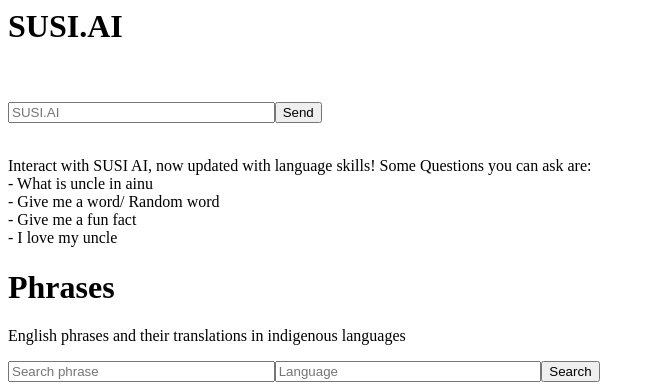
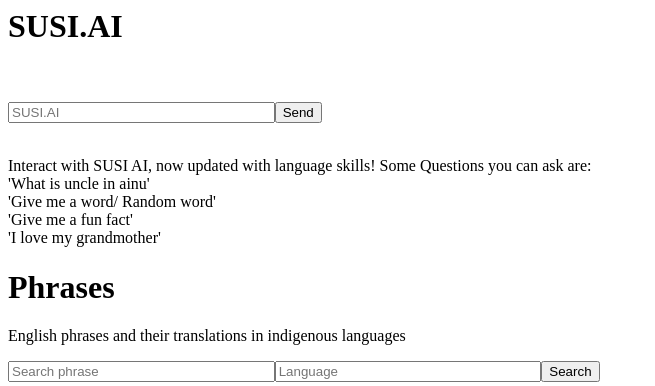
Before and after one commit to andwhyjaycee/andwhyjaycee, a Flask app: template templates/phrases.html in a window 1280 px wide. Shown: the top 386 px of the page, without its empty margins (0-655 px from the left). Run offline with Flask 2, Linux system fonts and the light colour scheme; the template is opened without the code that fills it, so the values that code supplies are empty.

Commit message:
tweak again lol

```diff
--- a/templates/phrases.html
+++ b/templates/phrases.html
@@ -36,10 +36,10 @@
       <br>
       <p id="susioutput">Interact with SUSI AI, now updated with language skills!
       Some Questions you can ask are:<br>
-      - What is uncle in ainu<br>
-      - Give me a word/ Random word<br>
-      - Give me a fun fact<br>
-      - I love my uncle<br>
+      'What is uncle in ainu'<br>
+      'Give me a word/ Random word'<br>
+      'Give me a fun fact'<br>
+      'I love my grandmother'<br>
       </p>
     </div>
 </div>
--- a/templates/why.html
+++ b/templates/why.html
@@ -83,7 +83,7 @@
     <p>Language is a vital tool in communicating thoughts and ideas. Moreover a language distinguishes the differences and also celebrates the uniqueness of cultures in a country or in a region or in a community. Each language has its own phrases, expressions and grammatical rules that provide a different point of view and understanding of the world around us. The language a person speaks also affects the way they think and process information.
 .</p>
 
-<p>Through language, people preserve their community’s history, customs and tradition, memory, unique mode of thinking, meaning and expression. When a language dies, a hell lot of information is lost from the world. The oral traditions of an entire culture are gone and with that, the songs, anecdotes, and historical occurrence that document an important piece of human history are also lost. As each language dies science in linguistics, anthropology, prehistory and psychology lose some diversity in data sources</p>
+<p>Through language, people preserve their community’s history, customs and tradition, memory, unique mode of thinking, meaning and expression. When a language dies, a hell lot of information is lost from the world. The oral traditions of an entire culture are gone and with that, the songs, anecdotes, and historical occurrence that document an important piece of human history are also lost. As each language dies science in linguistics, anthropology, prehistory and psychology lose some diversity in data sources.</p>
 <!--<p class="font-weight-bold">When a language dies, a hell lot of information and cultural heritage is lost from the world.</p>-->
 
 </div>
@@ -115,7 +115,7 @@
 <h1 class="fancytext" style="text-align:right; padding-right:2em;">Lost Languages</h1>
 
 
-<p>Over 400 languages were lost over the last 100 years, at a rate of 1 every 3 months and approximately 50% of the world’s remaining 6,500 languages will be gone by the end of the 21stcentury. In other words, 1 language will go extinct every 2 weeks. According to the United Nations Educational, Scientific and Cultural Organisation (UNESCO) Atlas of the World’s Languages in Danger, 577 languages are currently listed as critically endangered, and an additional 537 languages are considered severely endangered.</p>
+<p>Over 400 languages were lost over the last 100 years, at a rate of 1 every 3 months and approximately 50% of the world’s remaining 6,500 languages will be gone by the end of the 21st century. In other words, 1 language will go extinct every 2 weeks. According to the United Nations Educational, Scientific and Cultural Organisation (UNESCO) Atlas of the World’s Languages in Danger, 577 languages are currently listed as critically endangered, and an additional 537 languages are considered severely endangered.</p>
  </div>
  </div>
 </div>
```
